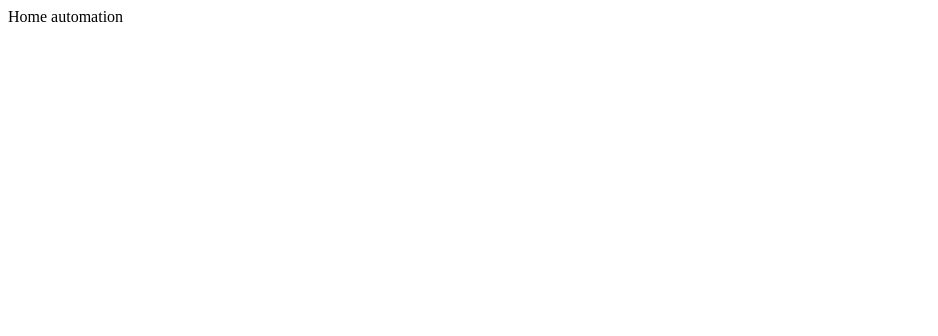
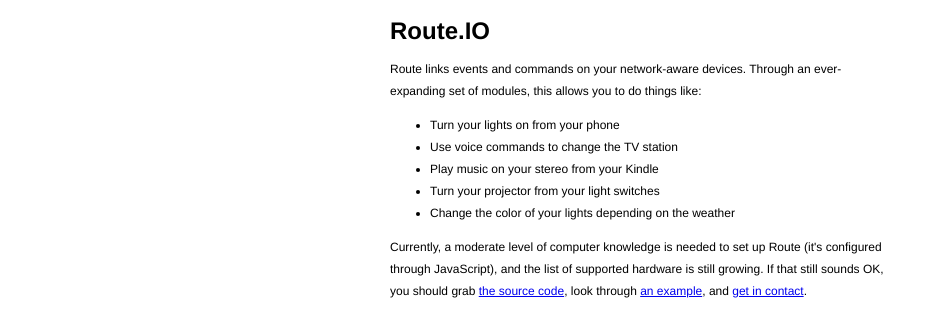
Before and after one commit to glenmurphy/route, a plain HTML site: page index.html in a window 1280 px wide. Shown: the whole page, without its empty margins (0-938 px from the left). Drawn offline with Linux system fonts and the light colour scheme.

Commit message:
Update webpage
Some quick text

```diff
--- a/index.html
+++ b/index.html
@@ -1,4 +1,14 @@
 <title>Route.IO</title>
+<link rel="stylesheet" href="style.css" />
 <body>
-Home automation
+<h1>Route.IO</h1>
+<p>Route links events and commands on your network-aware devices. Through an ever-expanding set of modules, this allows you to do things like:</p>
+<ul>
+  <li>Turn your lights on from your phone</li>
+  <li>Use voice commands to change the TV station</li>
+  <li>Play music on your stereo from your Kindle</li>
+  <li>Turn your projector from your light switches</li>
+  <li>Change the color of your lights depending on the weather</li>
+</ul>
+<p>Currently, a moderate level of computer knowledge is needed to set up Route (it's configured through JavaScript), and the list of supported hardware is still growing. If that still sounds OK, you should grab <a href="https://github.com/glenmurphy/route/">the source code</a>, look through <a href="https://github.com/glenmurphy/route/blob/master/examples/emerson/emerson.js">an example</a>, and <a href="mailto:glen@glenmurphy.com">get in contact</a>.</p>
 </body>
--- /dev/null
+++ b/style.css
@@ -0,0 +1,12 @@
+body {
+  background-color:white;
+  color:black;
+  font-size:12px;
+  font-family:helvetica, arial, sans-serif;
+  margin:0px;
+  line-height:22px;
+  padding:20px;
+  max-width:500px;
+  margin-left:auto;
+  margin-right:auto;
+}
```
